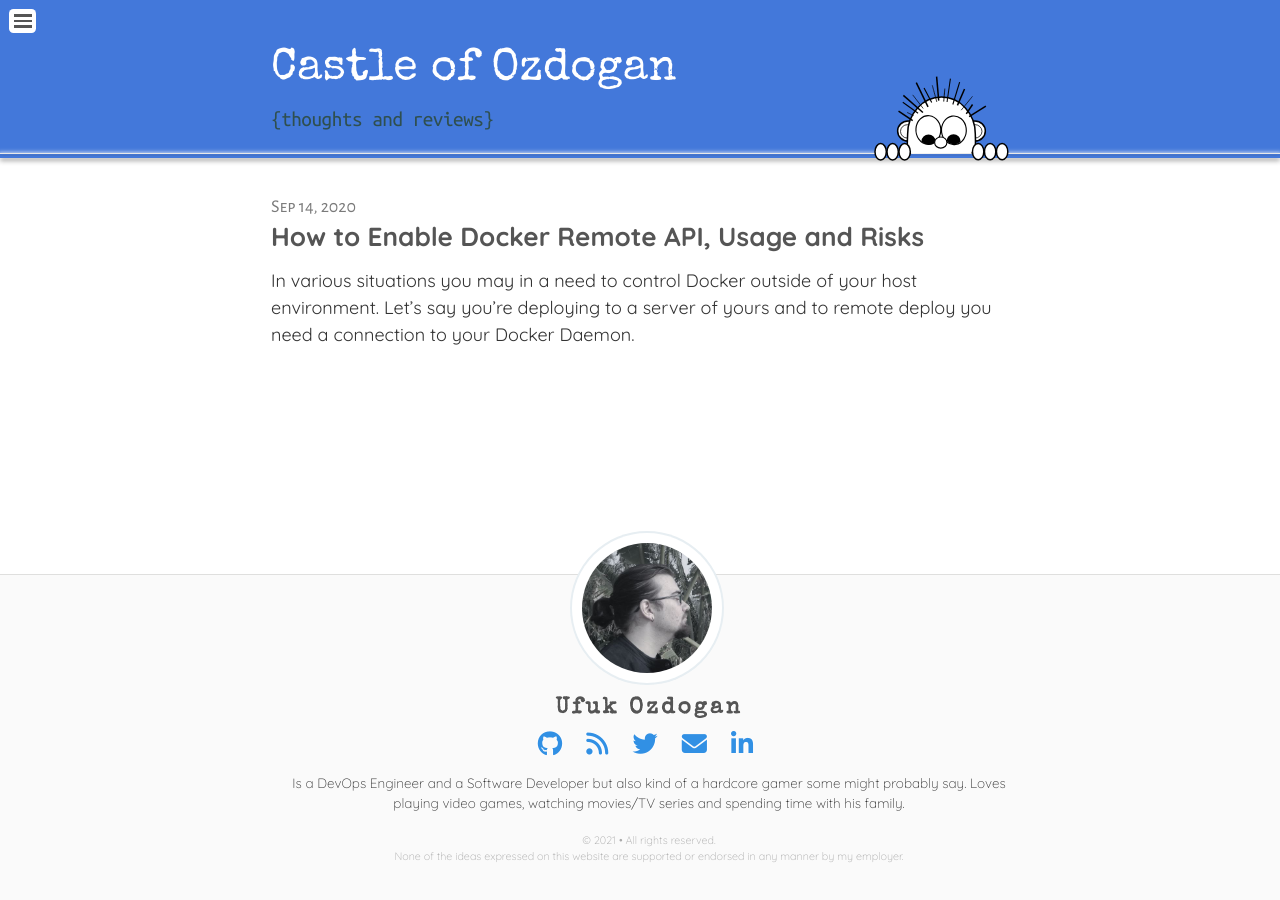
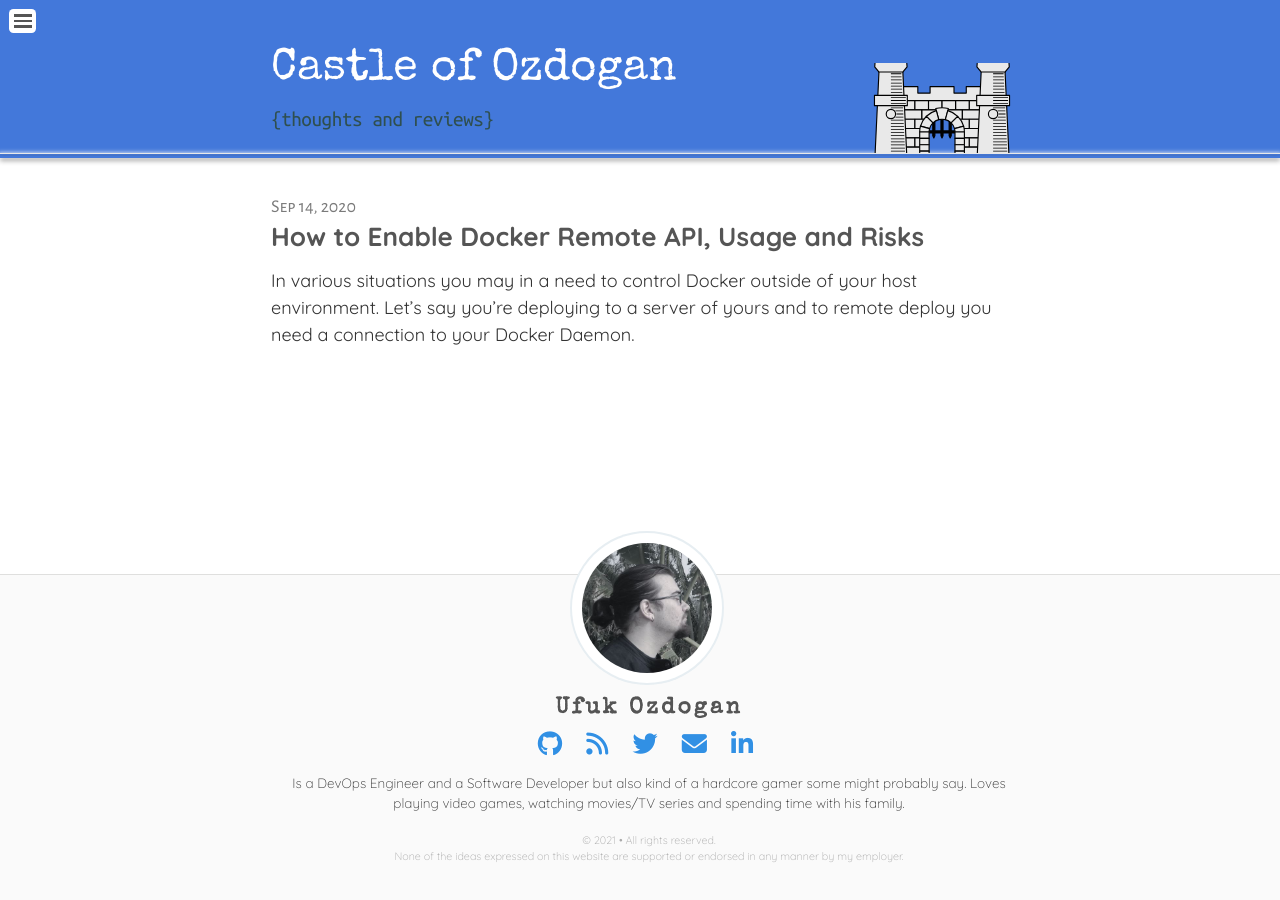
Before and after one commit to ufukozdogan/my-old-blog, a Jekyll site: the page built from index.html, in a window 1280 px wide. Built offline with Jekyll 4.4.1, drawn with Linux system fonts in a browser that asks for light colours; nearby versions of some CDN libraries; the list of posts is cut into pages by our own code.

Commit message:
Update: Header Image

```diff
--- a/_includes/header.html
+++ b/_includes/header.html
@@ -2,17 +2,17 @@
   <div class="mt2 wrap">
     <div class="measure">
       <div class="title">
-          <a href="{{ "/" | relative_url }}" class="site-title">{{ site.title }}</a>
+        <a href="{{ "/" | relative_url }}" class="site-title">{{ site.title }}</a>
       </div>
       {% if site.subtitle %}
       <div class="subtitle">
-          <a href="{{ "/" | relative_url }}">
-              {{ site.subtitle }}
-          </a>
+        <a href="{{ "/" | relative_url }}">
+          {{ site.subtitle }}
+        </a>
       </div>
       {% endif %}
       <figure class="looking-image">
-        <div class="img" href="{{ site.baseurl }}" style="background-image: url(/images/site/looking13.svg)"/>
+        <div class="img" href="{{ site.baseurl }}" style="background-image: url(/images/site/header.svg)" />
       </figure>
     </div>
   </div>
--- a/_sass/_header.scss
+++ b/_sass/_header.scss
@@ -91,7 +91,7 @@
   box-sizing: border-box;
   display: block;
   position: absolute;
-  top: 54px;
+  top: 45px;
   left: 65%;
   width: 140px;
   height: 90px;
```
Also changed, not shown: README.md, images/site/header.svg (added), images/site/looking13.svg (deleted).
